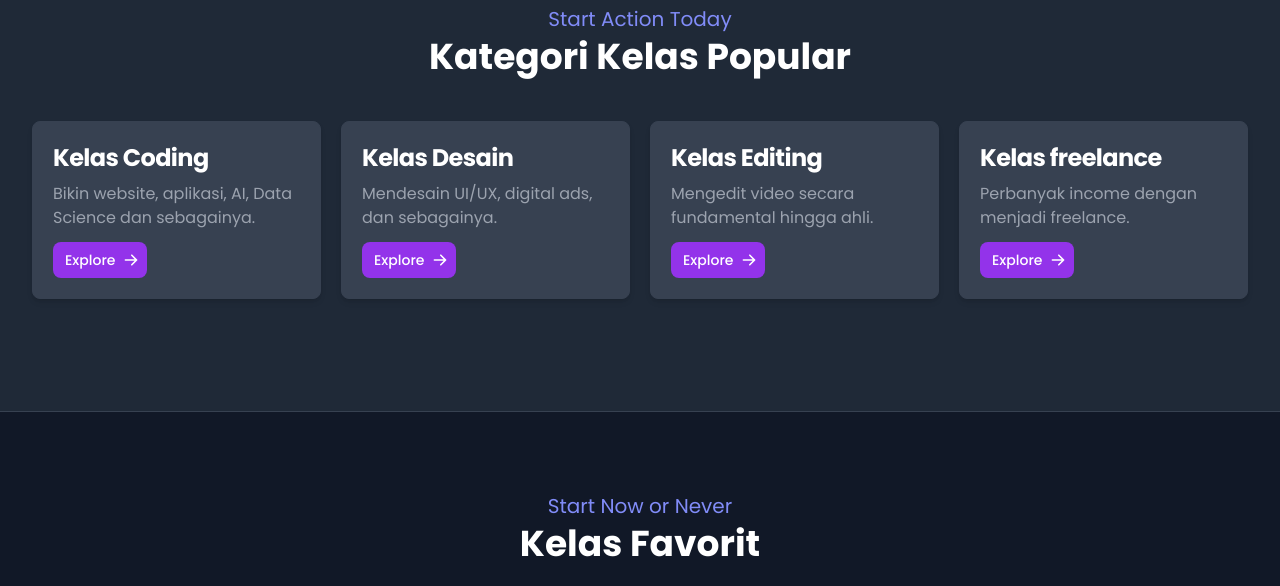
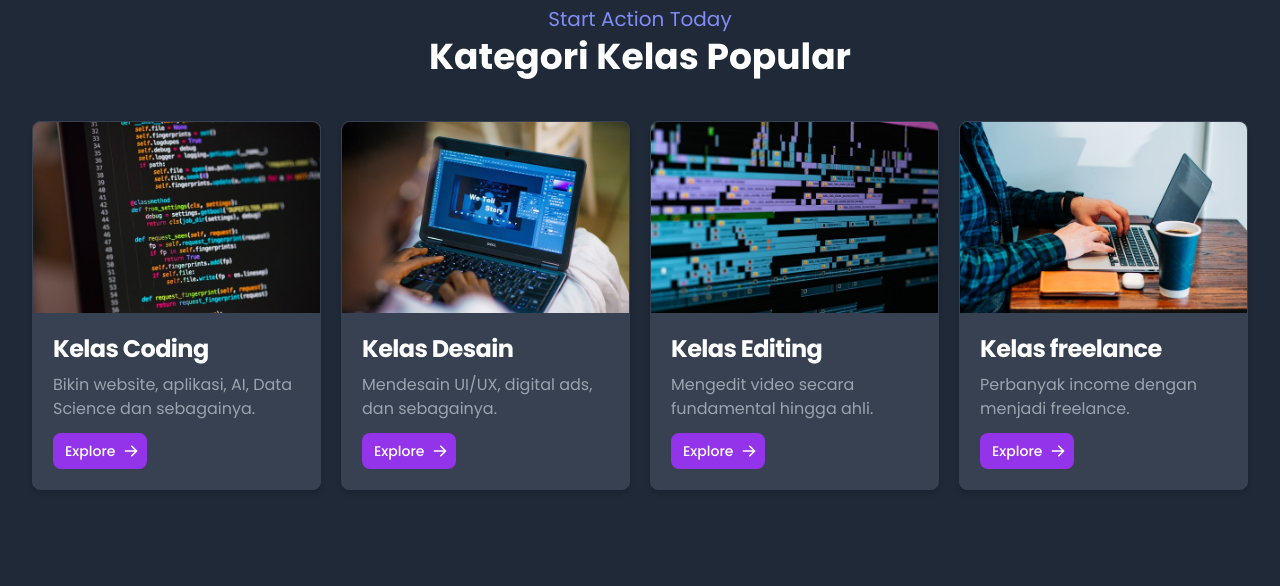
Before and after one commit to AjiSyailendra/syailendra-pimpel-2022, a website: page index.html in a window 1280 px wide. Shown: the part 1460-2046 px from the top of the page. Drawn offline with nearby package versions, Linux system fonts and the light colour scheme; the site is published under a folder, as on GitHub Pages, so addresses that start at the root find nothing.

Commit message:
embuh lah

```diff
--- a/index.html
+++ b/index.html
@@ -14,10 +14,7 @@
 
   <!-- AOS -->
   <link rel="stylesheet" href="https://unpkg.com/aos@next/dist/aos.css" />
-
-
 </head>
-
 <body class="bg-gray-900">
   <!-- navbar -->
   <nav class="border-gray-700 px-2 sm:px-4 py-2.5 backdrop-blur-xl bg-gray-900/70 transition-all fixed top-0"
@@ -104,8 +101,8 @@
   <!-- jumbotron -->
 
   <!-- About -->
-  <section class="bg-gray-800 border-t border-gray-700 md:mt-0 mt-[250px] pb-24" id="about">
-    <div class="md:w-[50%] w-[90%] mx-auto pt-28">
+  <section class="bg-gray-800 border-t border-gray-700 md:mt-0 sm:mt-60 mt-52 pb-24" id="about">
+    <div class="md:w-[50%] w-[95%] mx-auto pt-28">
       <h1 class="text-3xl font-medium text-center text-white mb-5"  data-aos="fade-down" data-aos-delay="50">Tentang Kami</h1>
       <p class="text-gray-400 text-lg text-center" data-aos="fade-zoom-in" data-aos-delay="100">
         Kami adalah platform pembelajaran digital yang dikembangkan langsung oleh instansi <a class="text-indigo-400"
@@ -133,7 +130,7 @@
       <div class="grid md:grid-cols-4 justify-center gap-5 mt-11">
         <!-- kelas coding -->
         <div class="max-w-sm rounded-lg border shadow-md bg-gray-700 border-gray-700" data-aos="fade-right" data-aos-delay="150">
-          <img class="rounded-t-lg" src="/img/code.jpg" alt="" />
+          <img class="rounded-t-lg" src="./img/code.jpg" alt="" />
           <div class="p-5">
             <h5 class="mb-2 text-2xl font-bold tracking-tight  text-white">Kelas Coding</h5>
             <p class="mb-3 font-normal text-gray-400">Bikin website, aplikasi, AI, Data Science dan
@@ -154,7 +151,7 @@
 
         <!-- kelas desain -->
         <div class="max-w-sm rounded-lg border shadow-md bg-gray-700 border-gray-700" data-aos="fade-right" data-aos-delay="200">
-          <img class="rounded-t-lg" src="/img/design.jpg" alt="" />
+          <img class="rounded-t-lg" src="./img/design.jpg" alt="" />
           <div class="p-5">
             <h5 class="mb-2 text-2xl font-bold tracking-tight text-white">Kelas Desain</h5>
             <p class="mb-3 font-normal text-gray-400">Mendesain UI/UX, digital ads, dan sebagainya.
@@ -175,7 +172,7 @@
 
         <!-- kelas editing -->
         <div class="max-w-sm rounded-lg border shadow-md bg-gray-700 border-gray-700" data-aos="fade-right" data-aos-delay="250">
-          <img class="rounded-t-lg" src="/img/multimedia.jpg" alt="" />
+          <img class="rounded-t-lg" src="./img/multimedia.jpg" alt="" />
           <div class="p-5">
             <h5 class="mb-2 text-2xl font-bold tracking-tight text-white">Kelas Editing</h5>
             <p class="mb-3 font-normal text-gray-400">Mengedit video secara fundamental hingga ahli.
@@ -196,7 +193,7 @@
 
         <!-- kelas freelance -->
         <div class="max-w-sm rounded-lg border shadow-md bg-gray-700 border-gray-700" data-aos="fade-right" data-aos-delay="300">
-          <img class="rounded-t-lg" src="/img/freelance.jpg" alt="" />
+          <img class="rounded-t-lg" src="./img/freelance.jpg" alt="" />
           <div class="p-5">
             <h5 class="mb-2 text-2xl font-bold tracking-tight text-white">Kelas freelance</h5>
             <p class="mb-3 font-normal text-gray-400">Perbanyak income dengan menjadi freelance.</p>
@@ -729,11 +726,9 @@
 </footer>
   <!-- footer -->
 
-
   <script src="./dist/flowbite.js"></script>
   <script src="./dist/tilt.js"></script>
   <script src="https://unpkg.com/aos@next/dist/aos.js"></script>
   <script src="script.js"></script>
 </body>
-
 </html>
```
